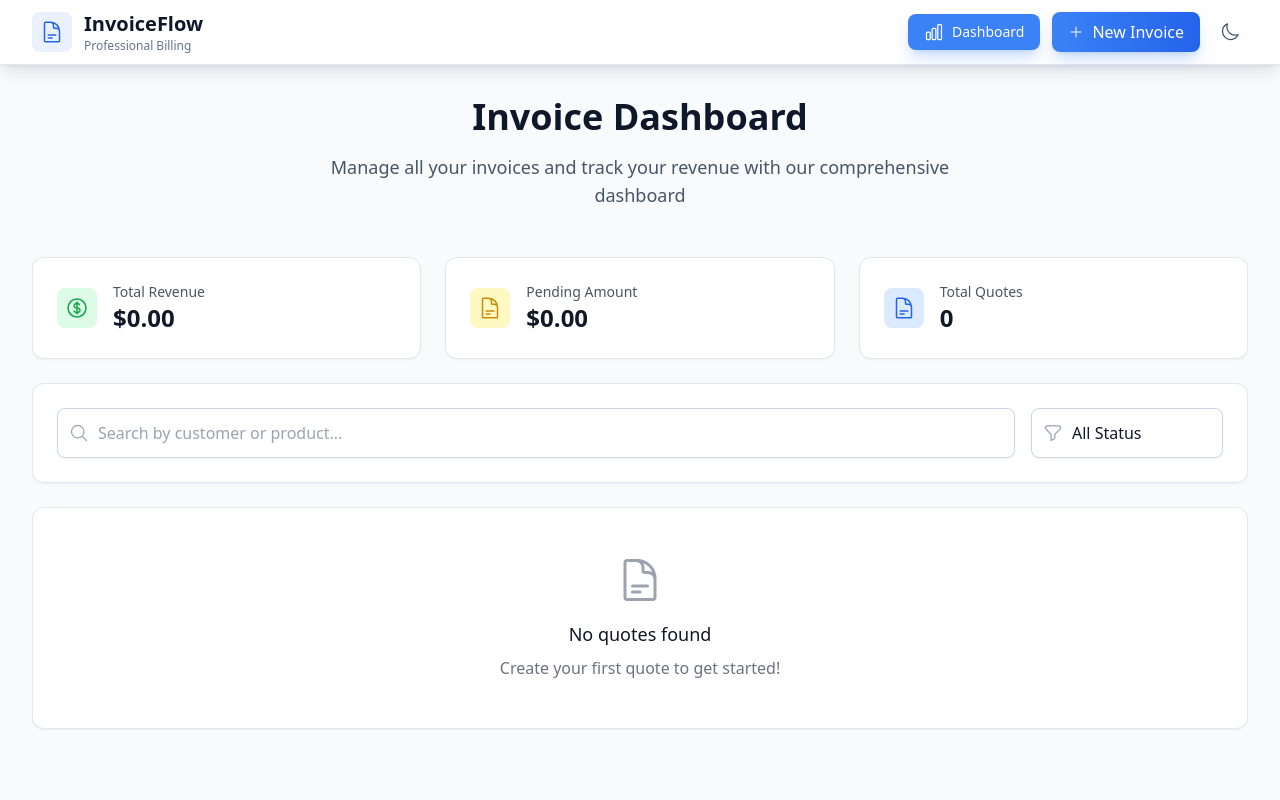
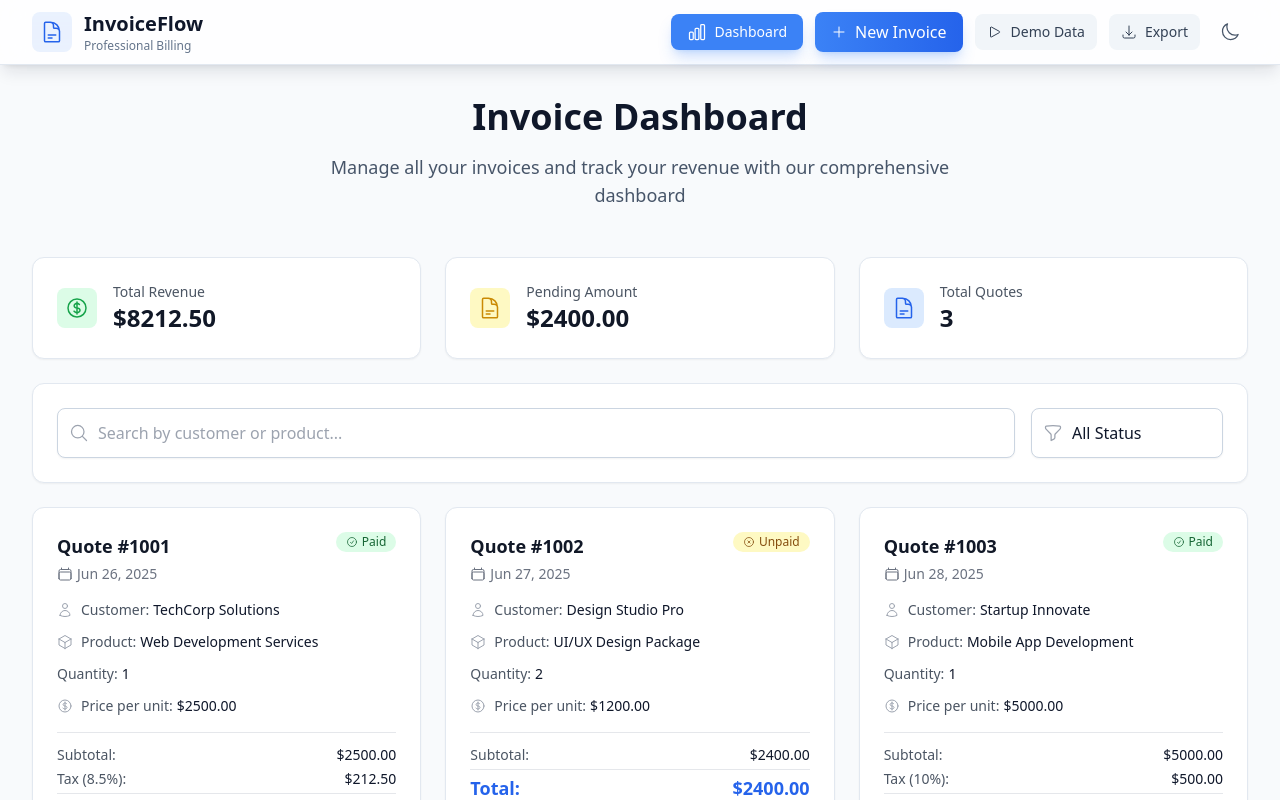
Before and after one commit to jayraj175coder/billingZ, a React (Create React App) app: page / in a window 1280 px wide. Shown: the top 800 px of the page. Built offline with nearby package versions, Linux system fonts and the light colour scheme.

Commit message:
Add demo data and demo video script: 3 sample invoices, reset functionality, and professional demo guide

```diff
--- a/src/App.jsx
+++ b/src/App.jsx
@@ -5,7 +5,8 @@ import {
   PlusIcon,
   SunIcon,
   MoonIcon,
-  ArrowDownTrayIcon
+  ArrowDownTrayIcon,
+  PlayIcon
 } from '@heroicons/react/24/outline';
 import CreateQuote from './pages/CreateQuote';
 import BillingDashboard from './pages/BillingDashboard';
@@ -15,13 +16,61 @@ function App() {
   const [currentPage, setCurrentPage] = useState('dashboard');
   const [darkMode, setDarkMode] = useState(false);
 
+  // Demo data for initial display
+  const demoData = [
+    {
+      id: 1001,
+      customerName: "TechCorp Solutions",
+      productName: "Web Development Services",
+      quantity: "1",
+      pricePerUnit: "2500.00",
+      taxRate: "8.5",
+      subtotal: 2500,
+      tax: 212.5,
+      total: 2712.5,
+      status: "paid",
+      createdAt: new Date(Date.now() - 2 * 24 * 60 * 60 * 1000).toISOString() // 2 days ago
+    },
+    {
+      id: 1002,
+      customerName: "Design Studio Pro",
+      productName: "UI/UX Design Package",
+      quantity: "2",
+      pricePerUnit: "1200.00",
+      taxRate: "0",
+      subtotal: 2400,
+      tax: 0,
+      total: 2400,
+      status: "unpaid",
+      createdAt: new Date(Date.now() - 1 * 24 * 60 * 60 * 1000).toISOString() // 1 day ago
+    },
+    {
+      id: 1003,
+      customerName: "Startup Innovate",
+      productName: "Mobile App Development",
+      quantity: "1",
+      pricePerUnit: "5000.00",
+      taxRate: "10",
+      subtotal: 5000,
+      tax: 500,
+      total: 5500,
+      status: "paid",
+      createdAt: new Date().toISOString() // today
+    }
+  ];
+
   // Load quotes and theme from localStorage on component mount
   useEffect(() => {
     const savedQuotes = localStorage.getItem('billingQuotes');
     const savedTheme = localStorage.getItem('billingTheme');
 
     if (savedQuotes) {
-      setQuotes(JSON.parse(savedQuotes));
+      const parsedQuotes = JSON.parse(savedQuotes);
+      // Only use saved quotes if there are any, otherwise use demo data
+      setQuotes(parsedQuotes.length > 0 ? parsedQuotes : demoData);
+    } else {
+      // First time user - show demo data
+      setQuotes(demoData);
     }
 
     if (savedTheme) {
@@ -58,14 +107,20 @@ function App() {
   };
 
   const handleDeleteQuote = (quoteId) => {
-    if (window.confirm('Are you sure you want to delete this quote?')) {
+    if (window.confirm('Are you sure you want to delete this invoice?')) {
       setQuotes(prev => prev.filter(quote => quote.id !== quoteId));
+    }
+  };
+
+  const resetToDemoData = () => {
+    if (window.confirm('This will reset all data to demo invoices. Continue?')) {
+      setQuotes(demoData);
     }
   };
 
   const exportQuotes = () => {
     const csvContent = [
-      ['Quote ID', 'Customer', 'Product', 'Quantity', 'Price', 'Tax Rate', 'Total', 'Status', 'Date'],
+      ['Invoice ID', 'Customer', 'Product', 'Quantity', 'Price', 'Tax Rate', 'Total', 'Status', 'Date'],
       ...quotes.map(quote => [
         quote.id,
         quote.customerName,
@@ -169,6 +224,19 @@ function App() {
                 New Invoice
               </button>
 
+              {/* Demo Data Button */}
+              <button
+                onClick={resetToDemoData}
+                className={`flex items-center px-3 py-2 rounded-lg text-sm font-medium transition-all duration-200 ${
+                  darkMode
+                    ? 'bg-slate-700 text-slate-200 hover:bg-slate-600 hover:shadow-lg'
+                    : 'bg-slate-100 text-slate-700 hover:bg-slate-200 hover:shadow-lg'
+                }`}
+              >
+                <PlayIcon className="h-4 w-4 mr-2" />
+                Demo Data
+              </button>
+
               {/* Export Button */}
               {quotes.length > 0 && (
                 <button
```
Also changed, not shown: 1 other file (tests, documents, lock files or other folders).
